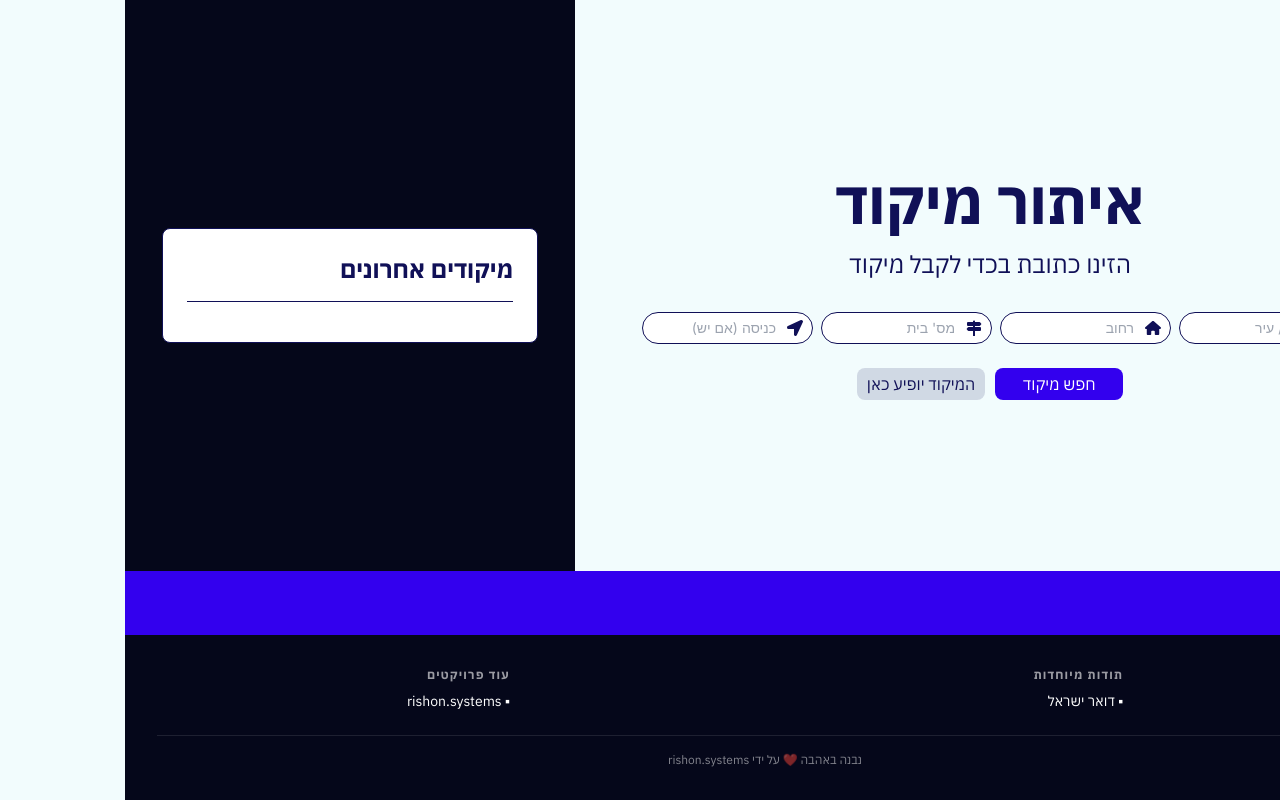
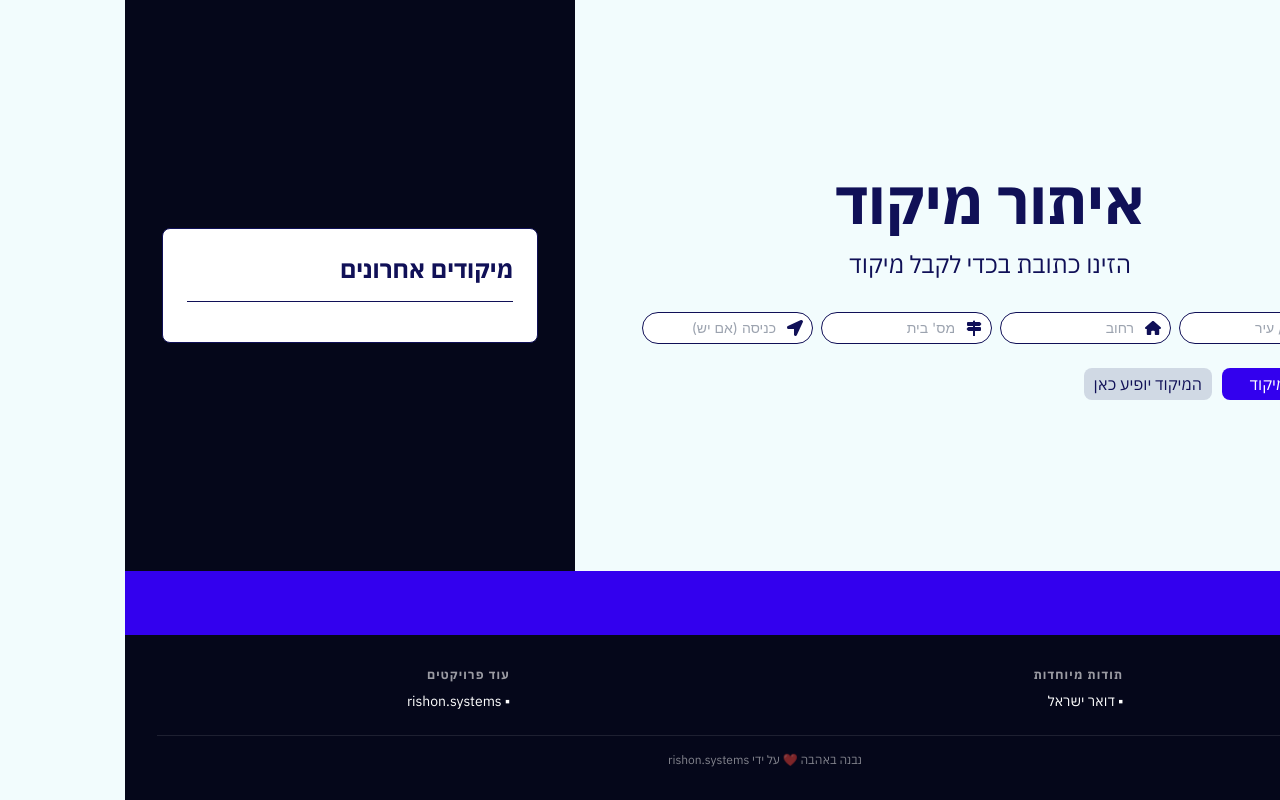
Before and after one commit to Rishon/Mikud-Website, a Next.js app: page / in a window 1280 px wide. Built offline with nearby package versions, Linux system fonts and the light colour scheme.

Commit message:
Fix buttons position

```diff
--- a/src/pages/index.tsx
+++ b/src/pages/index.tsx
@@ -146,7 +146,7 @@ export default function Home() {
             <AddressInput />
 
             {/* Buttons */}
-            <div className="flex flex-row-reverse flex-wrap gap-2.5 mt-6 font-ibm-regular">
+            <div className="flex flex-row-reverse flex-wrap gap-2.5 mt-6 font-ibm-regular justify-center md:justify-end w-full max-w-[720px] px-4 md:px-0">
               <button
                 onClick={copyToKeyboard}
                 className="h-8 rounded-lg bg-mikud-navy-glass text-right px-2.5 text-mikud-navy text-base font-ibm-regular cursor-pointer"
```
